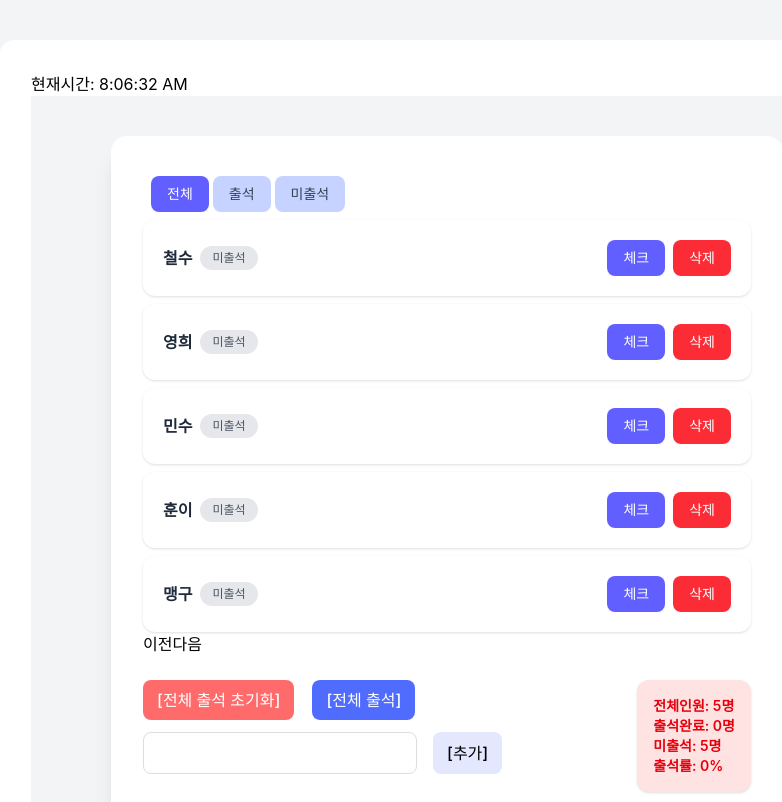
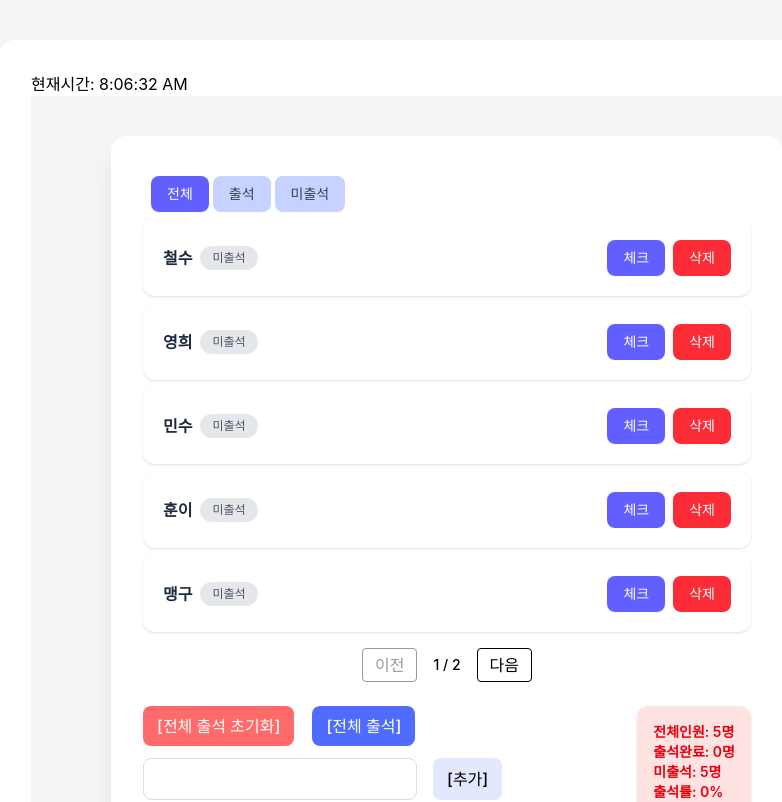
Before and after one commit to JinoPeanut/react-practice, a React (Vite) app: page / in a window 1280 px wide. Shown: the top 802 px of the page, without its empty margins (193-975 px from the left). Built offline with nearby package versions, Linux system fonts and the light colour scheme; data requests are answered from the project's data file.

Commit message:
60일차 리액트 코드분리 및 UI 개선

```diff
--- a/src/components/StudentList.jsx
+++ b/src/components/StudentList.jsx
@@ -21,6 +21,7 @@ function StudentList() {
         filterStudent,
         filter,
         setFilter,
+        page,
         totalPages,
         nextPage,
         prevPage,
@@ -74,11 +75,22 @@ function StudentList() {
                     })}
                 </ul>
 
-                <div>
-                    <button onClick={prevPage}>
+                <div className="flex justify-center items-center gap-4 mt-4">
+                    <button
+                        onClick={prevPage}
+                        disabled={page === 1}
+                        className="px-3 py-1 border rounded disabled:opacity-40"
+                    >
                         이전
                     </button>
-                    <button onClick={nextPage}>
+                    <span className="text-sm font-medium">
+                        {page} / {totalPages}
+                    </span>
+                    <button
+                        onClick={nextPage}
+                        disabled={page === totalPages}
+                        className="px-3 py-1 border rounded disabled:opacity-40"
+                    >
                         다음
                     </button>
                 </div>
--- /dev/null
+++ b/src/hooks/usePagination.js
@@ -0,0 +1,27 @@
+import { useState, useEffect, useMemo, useRef } from "react";
+
+export function usePagination({ total, limit }) {
+    const [page, setPage] = useState(1);
+    const totalPages = Math.max(1, Math.ceil(total / limit));
+
+    const nextPage = () => {
+        setPage(prev => Math.min(prev + 1, totalPages));
+    };
+
+    const prevPage = () => {
+        setPage(prev => Math.max(prev - 1, 1));
+    };
+
+    useEffect(() => {
+        if (page > totalPages) {
+            setPage(totalPages);
+        }
+    }, [totalPages, page])
+
+    return {
+        page,
+        totalPages,
+        nextPage,
+        prevPage,
+    }
+}
--- a/src/hooks/useStudents.js
+++ b/src/hooks/useStudents.js
@@ -5,28 +5,21 @@ import { isSuccess, isFailed, isRetryable } from "../utils/attendanceStatus";
 import { createAttendanceSummary } from "../utils/attendanceSummary";
 import { toast } from "react-toastify";
 import { BASE_URL } from "../api/base_url";
+import { usePagination } from "./usePagination";
 
 export function useStudents() {
+    const LIMIT = 5;
+    const [total, setTotal] = useState(0);
+    const { page, totalPages, nextPage, prevPage } = usePagination({ total, limit: LIMIT });
+
     const [students, setStudents] = useState([]);
     const [name, setName] = useState("");
     const [filter, setFilter] = useState("All");
     const [isProcessing, setIsProcessing] = useState(false);
     const [isLoading, setIsLoading] = useState(false);
     const [error, setError] = useState(null);
-    const [page, setPage] = useState(1);
-    const [total, setTotal] = useState(0);
 
     const undoTimers = useRef(new Map());
-
-    const totalPages = Math.max(1, Math.ceil(total / 5));
-
-    const nextPage = () => {
-        setPage(prev => Math.min(prev + 1, totalPages));
-    };
-
-    const prevPage = () => {
-        setPage(prev => Math.max(prev - 1, 1));
-    };
 
     /* ---------------- 상태 계산 ---------------- */
 
@@ -57,7 +50,7 @@ export function useStudents() {
         setError(null);
 
         try {
-            const res = await fetch(`${BASE_URL}?_page=${page}&_limit=5`);
+            const res = await fetch(`${BASE_URL}?_page=${page}&_limit=${LIMIT}`);
 
             const totalCount = res.headers.get("X-Total-Count");
             setTotal(Number(totalCount));
@@ -245,6 +238,9 @@ export function useStudents() {
         try {
             const res = await fetch(`${BASE_URL}/${id}`, { method: "DELETE" });
             if (!res.ok) throw new Error();
+
+            await fetchStudents(page);
+
         } catch {
             toast.error("삭제 실패");
             setStudents(prev);
@@ -370,6 +366,7 @@ export function useStudents() {
         filterStudent,
         filter,
         setFilter,
+        page,
         totalPages,
         nextPage,
         prevPage,
```
